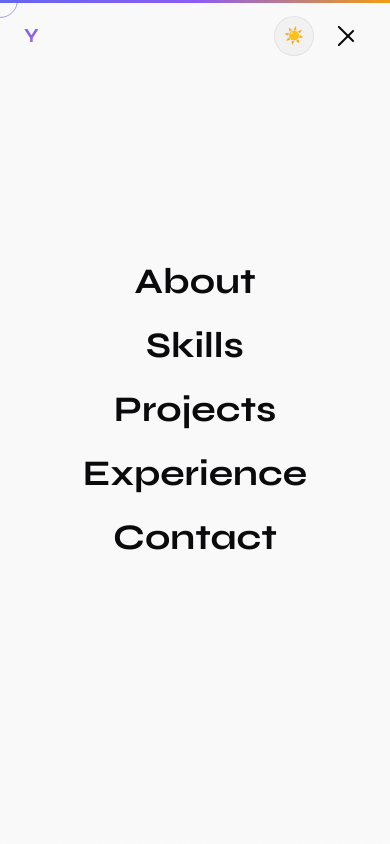
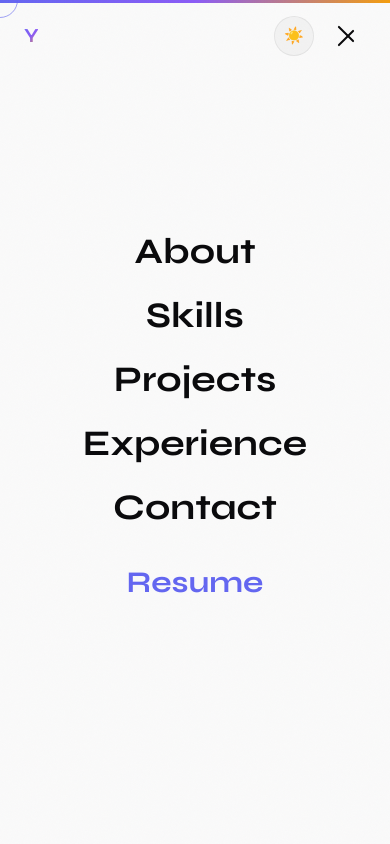
Before and after one commit to yadhukrishna6/portfolio, a Next.js app: page / in a window 390 px wide. Both pictures are taken after a click on the button "Toggle menu". Shown: the top 844 px of the page. Built offline with nearby package versions, Linux system fonts and the light colour scheme.

Commit message:
Update HeroSection margin and add resume download link in Navbar

```diff
--- a/components/sections/HeroSection.tsx
+++ b/components/sections/HeroSection.tsx
@@ -111,7 +111,7 @@ export function HeroSection() {
               letterSpacing: "-0.04em",
               lineHeight: 1,
               color: "var(--text-primary)",
-              marginBottom: "5rem",
+              marginBottom: "clamp(2rem, 8vw, 5rem)",
             }}
             initial={{ opacity: 0, y: 40 }}
             animate={{ opacity: 1, y: 0 }}
--- a/components/ui/Navbar.tsx
+++ b/components/ui/Navbar.tsx
@@ -94,6 +94,7 @@ export function Navbar() {
           <a
             href={personal.resumeUrl}
             data-cursor-hover
+            download="Yadhukrishna-Resume.pdf"
             className="hidden md:inline-flex items-center px-4 py-2 rounded-full text-sm font-semibold transition-all hover:opacity-90"
             style={{
               background: "var(--gradient-primary)",
@@ -155,6 +156,17 @@ export function Navbar() {
                 {link.label}
               </motion.button>
             ))}
+            <motion.a
+              href={personal.resumeUrl}
+              download="Yadhukrishna-Resume.pdf"
+              className="inline-flex items-center justify-center rounded-full px-6 py-3 text-3xl font-bold"
+              style={{ fontFamily: "var(--font-display)", color: "var(--accent-indigo)" }}
+              initial={{ opacity: 0, y: 20 }}
+              animate={{ opacity: 1, y: 0 }}
+              transition={{ delay: navLinks.length * 0.08 }}
+            >
+              Resume
+            </motion.a>
           </motion.div>
         )}
       </AnimatePresence>
```
